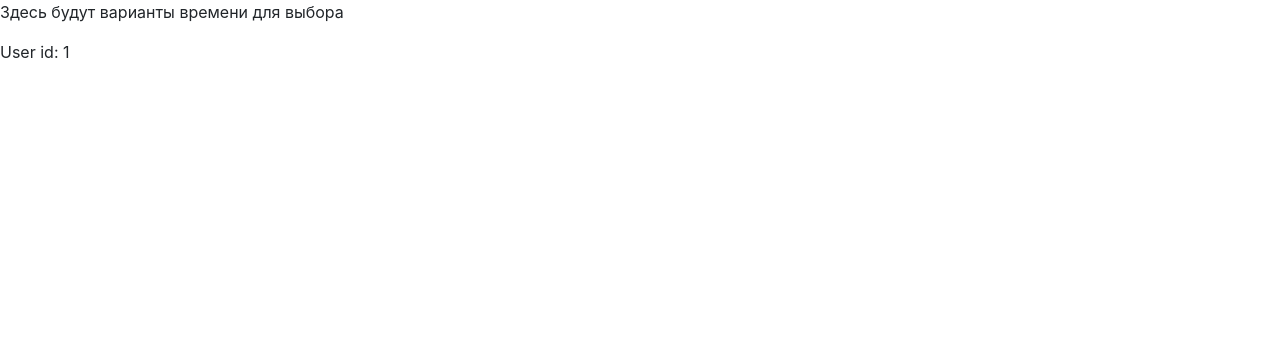
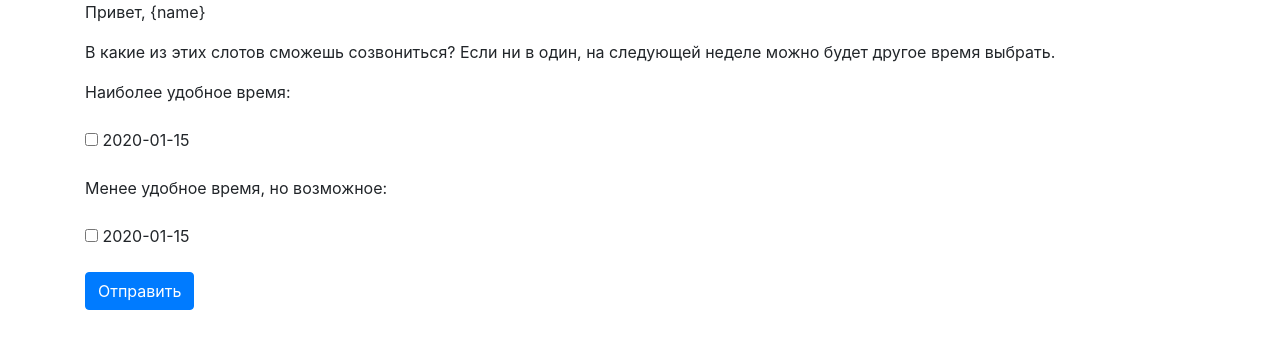
Before and after one commit to hyggebox/dvmn_projects_automation, a Django app: template dpa_app/templates/choose_time.html in a window 1280 px wide. Shown: the top 349 px of the page. Run offline with Django 4.2, Linux system fonts and the light colour scheme; tables that the repository leaves empty hold one stand-in row (values such as "Sample post"); the template is opened without the code that fills it: values that come from a table or form of the project are taken from there, most other values are stand-ins (such as "Sample title", 1, 10 or a date in 2020); parts of the project's set-up code (start-up, migrations or seed data) failed here and were passed over; some libraries are stand-ins or nearby versions.

Commit message:
Add web form

```diff
--- /dev/null
+++ b/dpa_app/forms.py
@@ -0,0 +1,18 @@
+from django import forms
+
+from .models import TimeSlot
+
+
+class ChooseTimeForm(forms.Form):
+    best_time_slots = forms.ModelMultipleChoiceField(
+        label='Наиболее удобное время',
+        queryset=TimeSlot.objects.all(),
+        widget=forms.CheckboxSelectMultiple,
+        required=False
+    )
+    ok_time_slots = forms.ModelMultipleChoiceField(
+        label='Менее удобное время, но возможное',
+        queryset=TimeSlot.objects.all(),
+        widget=forms.CheckboxSelectMultiple,
+        required=False
+    )
--- a/dpa_app/templates/choose_time.html
+++ b/dpa_app/templates/choose_time.html
@@ -1,16 +1,29 @@
 <!DOCTYPE html>
-<html lang="ru">
+<html lang='ru'>
 <head>
-  <meta charset="utf-8">
-  <meta name="viewport" content="width=device-width, initial-scale=1, shrink-to-fit=no">
+    <meta charset='utf-8'>
+    <meta name='viewport'
+          content='width=device-width, initial-scale=1, shrink-to-fit=no'>
 
-  <title>Выбор времени для созвона</title>
-  <link rel="stylesheet" href="https://maxcdn.bootstrapcdn.com/bootstrap/4.0.0/css/bootstrap.min.css" integrity="sha384-Gn5384xqQ1aoWXA+058RXPxPg6fy4IWvTNh0E263XmFcJlSAwiGgFAW/dAiS6JXm" crossorigin="anonymous">
+    <title>Выбор времени для созвона</title>
+    <link rel='stylesheet'
+          href='https://maxcdn.bootstrapcdn.com/bootstrap/4.0.0/css/bootstrap.min.css'
+          integrity='sha384-Gn5384xqQ1aoWXA+058RXPxPg6fy4IWvTNh0E263XmFcJlSAwiGgFAW/dAiS6JXm'
+          crossorigin='anonymous'>
 </head>
 <body>
-
-<p>Здесь будут варианты времени для выбора</p>
-<p>User id: {{ user_id }}</p>
-
+<div class='container'>
+<p>Привет, {name}</p>
+<p>
+  В какие из этих слотов сможешь созвониться? Если ни в один,
+  на следующей неделе можно будет другое время выбрать.
+</p>
+<form action='/dpa_app/{{ user_id }}' method='post'>
+    {% csrf_token %}
+    {{ form.as_p }}
+    <input type='hidden' name='user_id' value='{{ user_id }}'>
+    <input type='submit' value='Отправить' class='btn btn-primary'>
+</form>
+</div>
 </body>
 </html>
--- a/dvmn_projects_automation/urls.py
+++ b/dvmn_projects_automation/urls.py
@@ -20,5 +20,6 @@ from dpa_app import views
 
 urlpatterns = [
     path('admin/', admin.site.urls),
-    path('dpa_app/<user_id>/', views.show_time_slots, name='choose_time'),
+    path('dpa_app/<user_id>', views.show_time_slots, name='choose_time'),
+    path('thanks/', views.show_thanks),
 ]
```
Also changed, not shown: dpa_app/views.py (+22 -2 lines).
